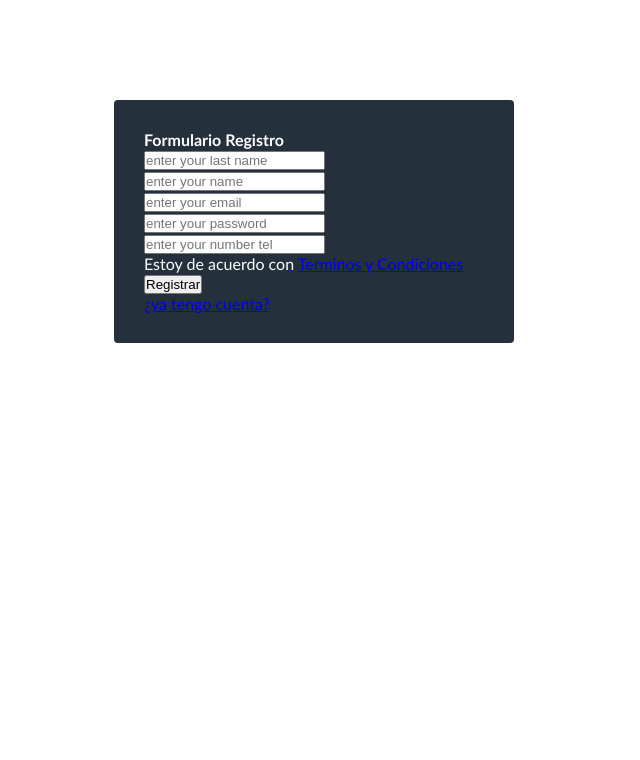
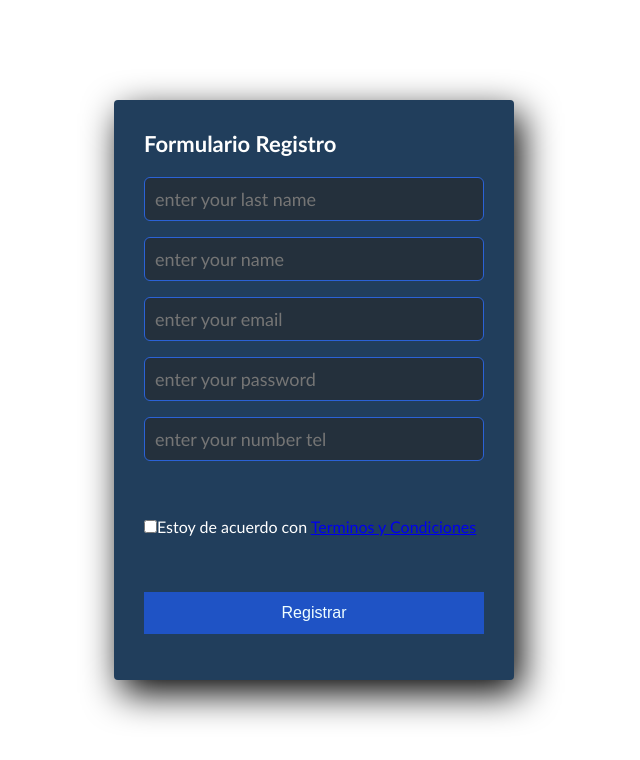
Before and after one commit to Mauricioproyecto/Mauricioproyecto, a plain HTML site: page Login/index.html in a window 1280 px wide. Shown: the whole page, without its empty margins (326-966 px from the left). Drawn offline with Linux system fonts and the light colour scheme.

Commit message:
se creo el contenedor de prueba a espera de mejoras

```diff
--- a/Login/index.html
+++ b/Login/index.html
@@ -15,9 +15,8 @@
         <input class="controls" type="email" name="email" id="email" placeholder="enter your email">
         <input class="controls" type="password" name="pasword" id="password" placeholder="enter your password">
         <input class="controls" type="tel" name="tel" id="tel" placeholder="enter your number tel">
-        <p>Estoy de acuerdo con <a href="#">Terminos y Condiciones</a></p>
-        <input type="submit" value="Registrar">
-        <p><a href="#">¿ya tengo cuenta?</a></p>
+        <p></p><label><input type="checkbox" id="cbox1" value="aceptacion">Estoy de acuerdo con <a href="#"> Terminos y Condiciones</a></label></p>
+        <input class="boton" type="submit" value="Registrar">
     </section>
 
 </body>
--- a/Login/styles.css
+++ b/Login/styles.css
@@ -7,11 +7,53 @@
 
 .form-register {
   width: 400px;
-  background: #24303c;
+  background: #213e5c;
   padding: 30px;
   margin: auto;
   margin-top: 100px;
   border-radius: 4px;
   font-family: 'calibri';
   color: white;
+  box-shadow: 7px 13px 37px #000;
 }
+
+.form-register h4 {
+  font-size: 22px;
+  margin-bottom: 20px;
+}
+
+.controls {
+  width: 100%;
+  background: #24303c;
+  padding: 10px;
+  border-radius: 6px;
+  margin-bottom: 16px;
+  border: 1px solid #2b62d6;
+  font-family: 'calibri';
+  font-size: 18px;
+}
+
+.form-register p {
+  height: 40px;
+  text-align: center;
+  font-size: 18px;
+  line-height: 40px;
+
+}
+
+.form-register a:hover {
+  color: white;
+  text-decoration: wavy;
+}
+
+.form-register .boton {
+  width: 100%;
+  background: #1f53c5;
+  color: azure;
+  border: none;
+  padding: 12px;
+  margin: 16px 0;
+  font-size: 16px;
+
+
+}
```
